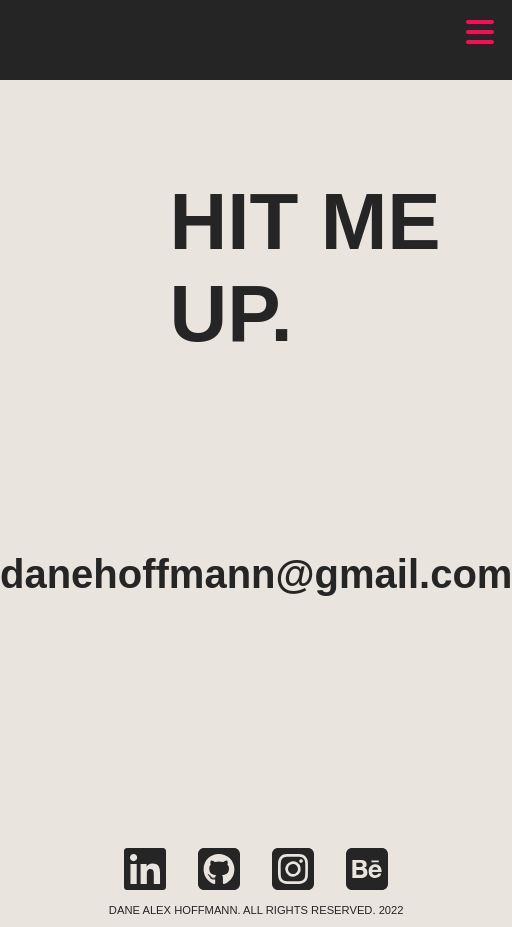
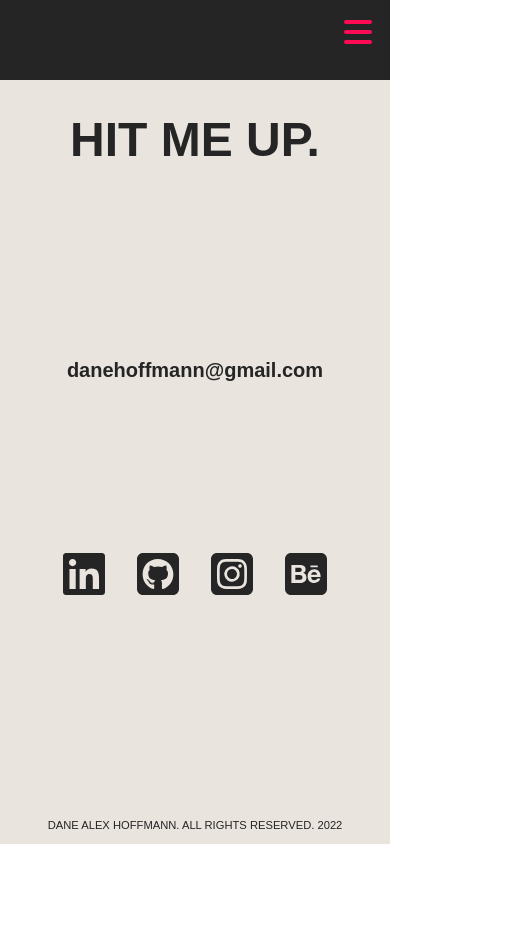
Before and after one commit to danealexhoffmann/Personal-Website-v1.3, a React (Create React App) app: page /contact in a window 390 px wide. Shown: the whole page, 512 px wide, since content can reach past the window. After the commit the page ends 844 px from the top, so only its background shows below. Built offline with nearby package versions, Linux system fonts and the light colour scheme; a web font is replaced by a local one.

Commit message:
fix responsive sizing for all pages

```diff
--- a/src/routes/About.css
+++ b/src/routes/About.css
@@ -75,7 +75,7 @@
   }
 }
 
-@media only screen and (max-width: 768px) {
+@media only screen and (max-width: 1024px) {
   .about-container {
     display: grid;
     grid-template-rows: 1fr 1fr;
--- a/src/routes/Contact.css
+++ b/src/routes/Contact.css
@@ -49,6 +49,17 @@
   }
 }
 
+@media only screen and (max-width: 1024px) {
+  .contact-title {
+    text-align: center;
+    margin-left: 0;
+  }
+
+  .contact-email {
+    font-size: 40pt;
+  }
+}
+
 @media only screen and (max-width: 375px) {
   .contact-title {
     font-size: 3rem;
@@ -61,3 +72,16 @@
     margin-bottom: 9rem;
   }
 }
+
+@media only screen and (max-width: 414px) {
+  .contact-title {
+    font-size: 3rem;
+    margin: 2rem 0 0 0;
+    text-align: center;
+  }
+
+  .contact-email {
+    font-size: 15pt;
+    margin-bottom: 9rem;
+  }
+}
--- a/src/routes/Projects.css
+++ b/src/routes/Projects.css
@@ -136,7 +136,7 @@
   }
 }
 
-@media only screen and (max-width: 768px) {
+@media only screen and (max-width: 1024px) {
   .projects-container {
     display: grid;
     grid-template-columns: none;
@@ -160,6 +160,12 @@
     margin-bottom: 3rem;
   }
 
+  .projects-title {
+    text-align: center;
+    margin-left: 0;
+    margin-bottom: 2rem;
+  }
+
   .card {
     margin: auto;
     margin-bottom: 5rem;
@@ -173,3 +179,11 @@
     text-align: center;
   }
 }
+
+@media only screen and (max-width: 414px) {
+  .projects-title {
+    font-size: 4rem;
+    margin: 2rem 0 0 0;
+    text-align: center;
+  }
+}
```
